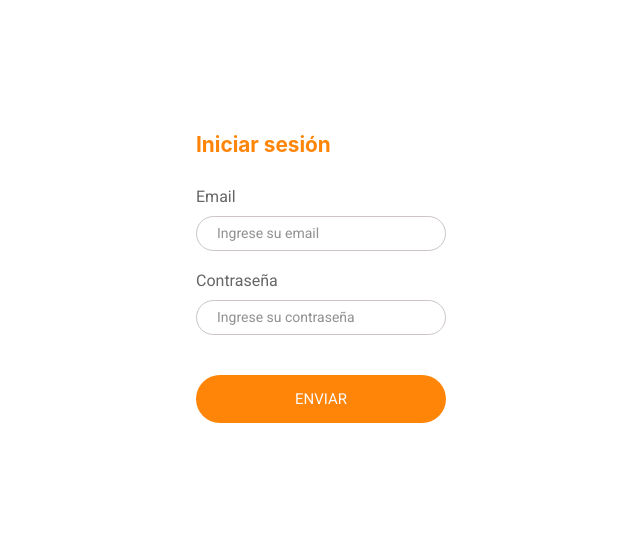
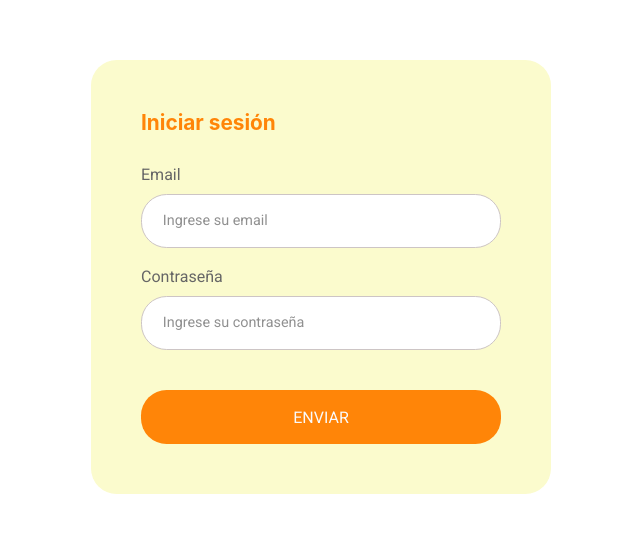
Before and after one commit to sandking-number1/ECOMERCE-STORE, a React (Create React App) app in the folder promart-store/: page / in a window 1280 px wide. Shown: the part 123-656 px from the top of the page, without its empty margins (319-959 px from the left). Built offline with nearby package versions, Linux system fonts and the light colour scheme.

Commit message:
fix(style): convert px to rem

```diff
--- a/promart-store/src/assets/mixins/_form.sass
+++ b/promart-store/src/assets/mixins/_form.sass
@@ -5,28 +5,29 @@ $background-color: #D7CCC8
 
 @mixin btn($fontcolor: #FAFAFA)
     font-family: $font-family
-    font-size: 15px
+    font-size: 1rem
     outline: 0
     border: 0
     width: 100%
-    padding: 15px
+    padding: 1rem
     background: $primary
     color: $fontcolor
     text-transform: uppercase
-    border-radius: 25px
+    border-radius: 1.6rem
+    height: 3.4rem
 
 @mixin input($color)
     width: 100%
-    height: 35px
-    border-radius: 25px
-    border: solid 1px $color
-    padding: 0 10px 0 20px
+    height: 3.4rem
+    border-radius: 1.6rem
+    border: solid 0.1rem $color
+    padding: 0 0.6rem 0 1.3rem
     box-sizing: border-box
-    margin-bottom: 10px
+    margin-bottom: 0.6rem
     color: $color
-    font-size: 14px
+    font-size: 0.9rem
     outline: none
     font-family: $font-family
     &::placeholder
-        font-size: 14px
+        font-size: 0.9rem
         opacity: 0.8
--- a/promart-store/src/pages/Login/Login.js
+++ b/promart-store/src/pages/Login/Login.js
@@ -16,14 +16,18 @@ const Login = () => {
     function handleChange(name, value) {
         if(name ==='email'){
             setUser(value)
+            setLoginError(false);
         }
         else{
             if(value.length >6 || value.length === 0 ){
+                setPassword(value)
+                /* errorHandling */
                 setPasswordError(false)
-                setPassword(value)
+                setLoginError(false);
             }
             else{
                 setPasswordError(true)
+                setLoginError(false);
 
             }
 
@@ -42,9 +46,7 @@ const Login = () => {
             }
             else{
                 setLoginError(true)
-
             }
-
         }
         else{
             setLoginError(true)
--- a/promart-store/src/pages/Login/Login.sass
+++ b/promart-store/src/pages/Login/Login.sass
@@ -4,9 +4,14 @@
 .login-container
     @include displayFlex(column, center, center)
 
-
 .submit-button-container
     width: 100%
-    margin-top: 20px
+    margin-top: 1.3rem
     .submit-button
         @include btn
+
+@media (min-width: 48rem)
+    .login-container
+        background-color: #fbfbcd
+        padding: 3.1rem
+        border-radius: 1.6rem
--- a/promart-store/src/pages/Login/input/Input.sass
+++ b/promart-store/src/pages/Login/input/Input.sass
@@ -2,12 +2,12 @@
 @import './../../../assets/mixins/_form.sass'
 
 .input-container
-    width: 250px
-    margin-bottom: 10px
+    width: 22.5rem
+    margin-bottom: 0.6rem
 
 .regular-style
     @include input($secondary)
 
 .regular-error
     @include input($error)
-    border: 1px solid $error
+    border: 0.1rem solid $error
--- a/promart-store/src/pages/Login/label/Label.sass
+++ b/promart-store/src/pages/Login/label/Label.sass
@@ -1,7 +1,7 @@
 @import './../../../global.sass'
 .label-text
     color: $grey
-    margin: 10px 0
+    margin: 0.6rem 0
     font-family: $font-family
 
 .error-label
--- a/promart-store/src/pages/Login/title/Title.sass
+++ b/promart-store/src/pages/Login/title/Title.sass
@@ -1,9 +1,9 @@
 @import './../../../global.sass'
 .title-container
-    margin-bottom: 30px
+    margin-bottom: 1.9rem
 
     label
         color: $primary
         font-size: $medium
         font-weight: $bold
-        margin-bottom: 90px
+        margin-bottom: 5.6rem
```
